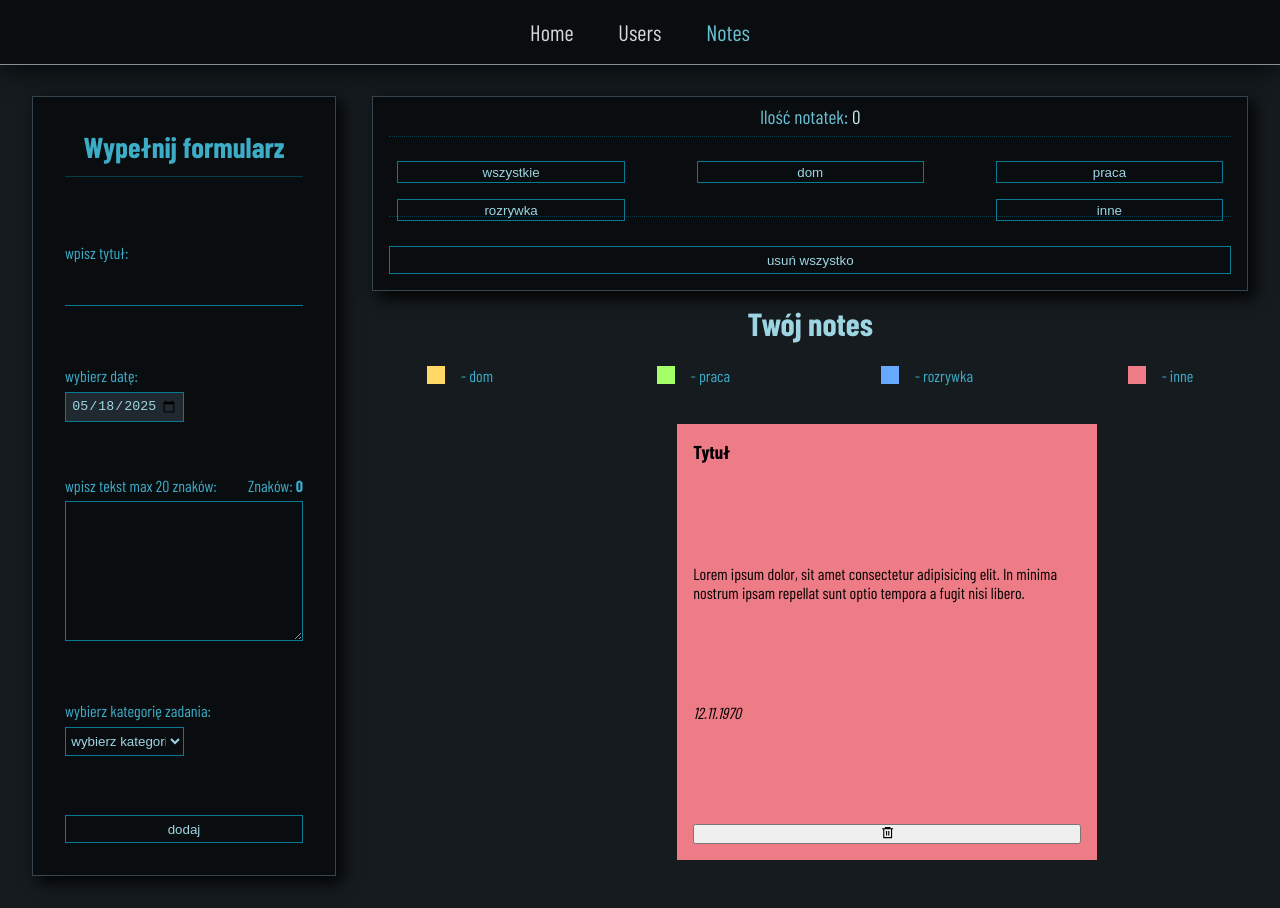
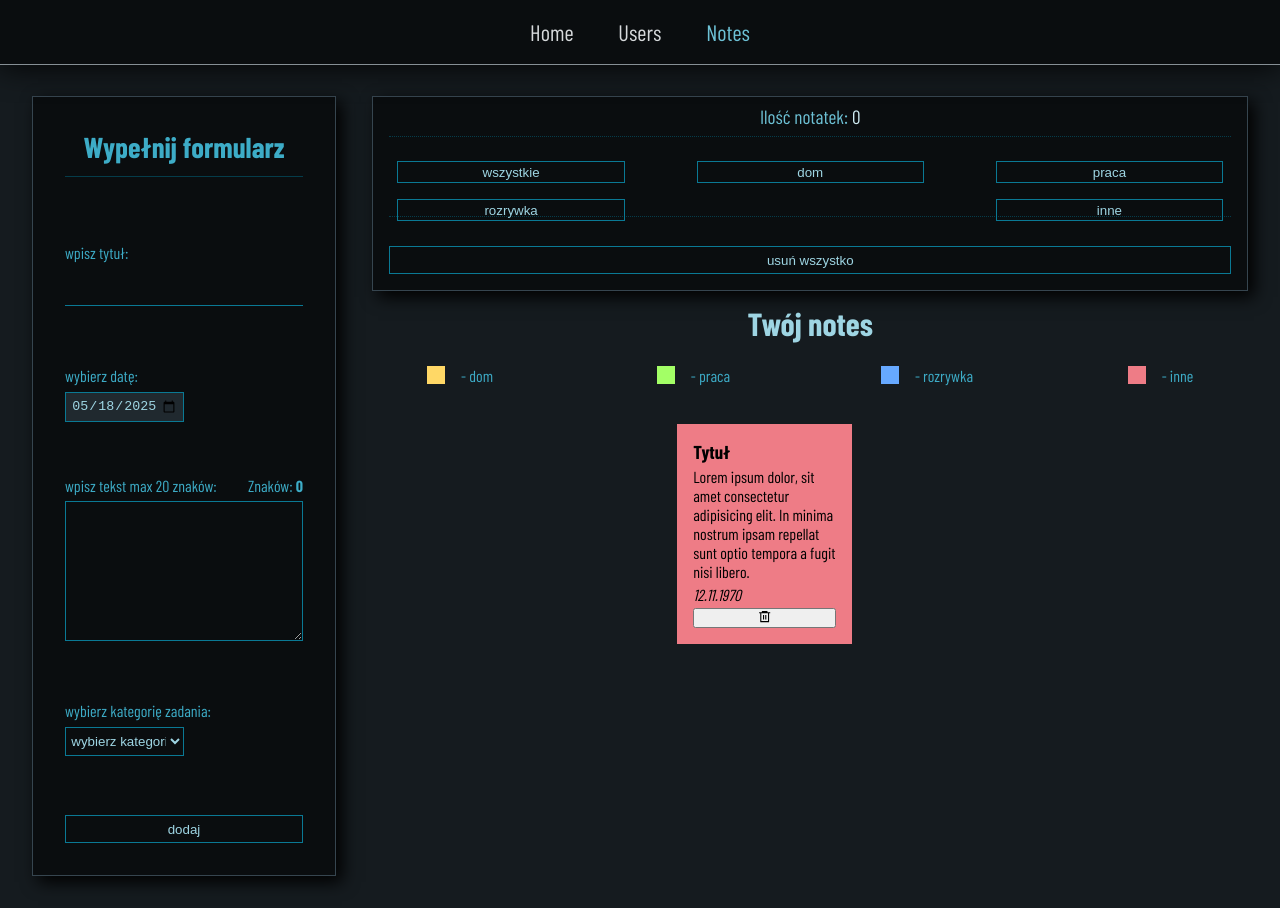
Before and after one commit to Scorpion19702022/SIMPLE_PROJECT_REACT_REDUX, a React (Vite) app: page /Notes in a window 1280 px wide. Built offline with nearby package versions, Linux system fonts and the light colour scheme; a web font is replaced by a local one.

Commit message:
added style for desktop

```diff
--- a/src/Components/Notes/Styles/NotesItem.module.css
+++ b/src/Components/Notes/Styles/NotesItem.module.css
@@ -31,7 +31,7 @@
 
 .card {
 	width: 48%;
-	min-height: 250px;
+	height: 270px;
 	display: flex;
 	flex-direction: column;
 	justify-content: space-between;
@@ -39,3 +39,10 @@
 	padding: 1em;
 	background-color: var(--color-other);
 }
+
+@media (min-width: 1200px) {
+	.card {
+		width: 20%;
+		height: 220px;
+	}
+}
```
